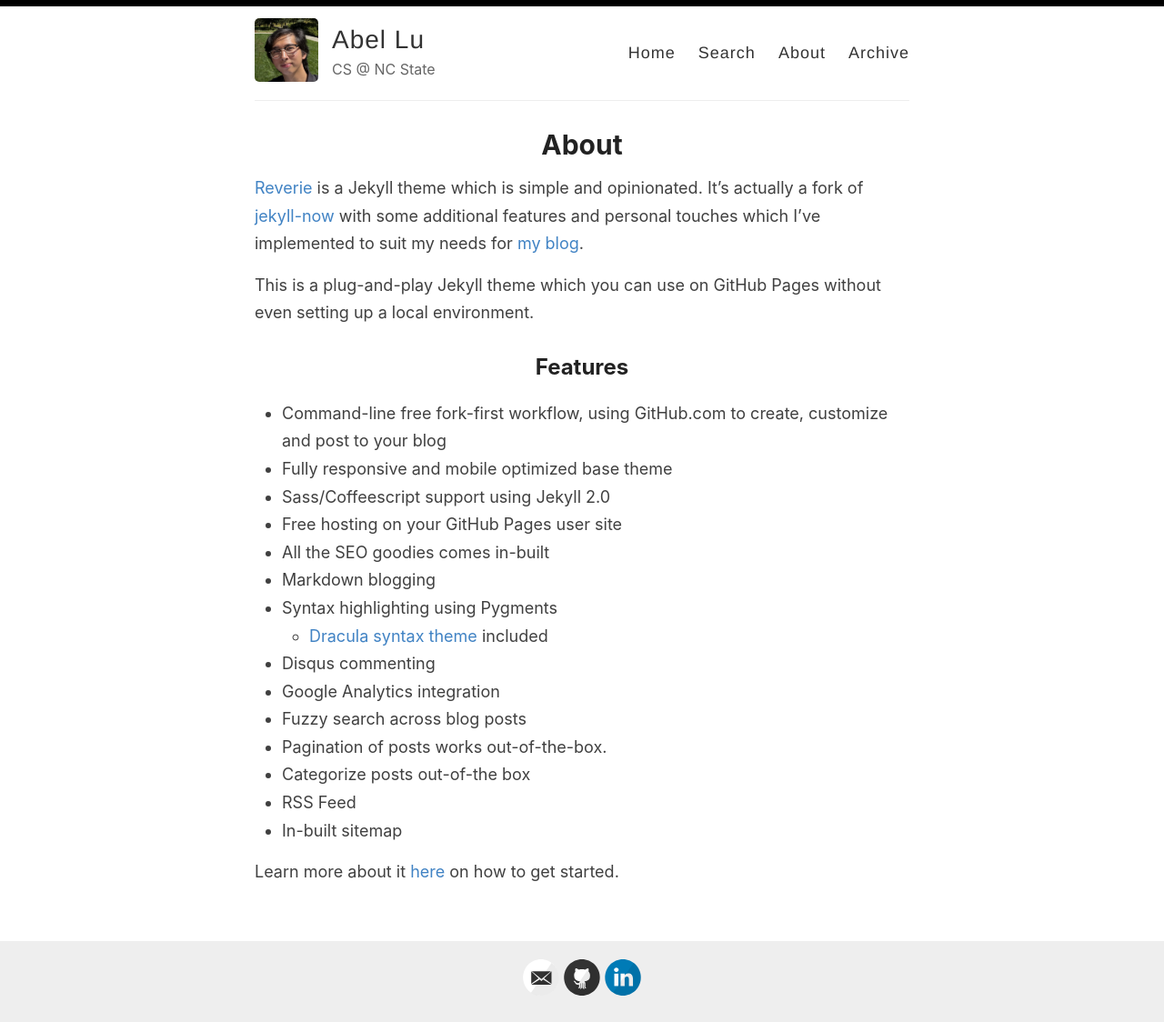
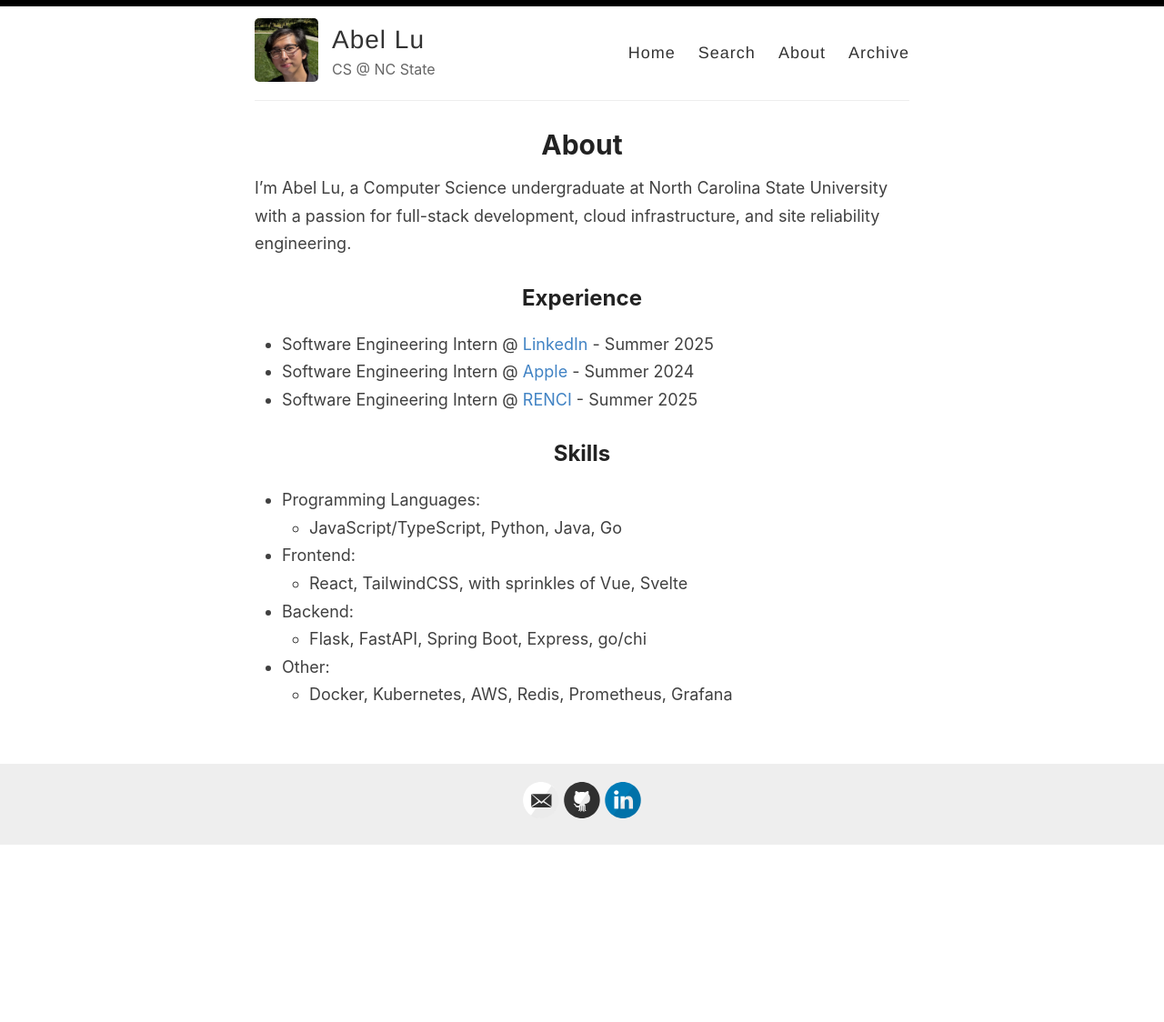
Before and after one commit to azn-abel/azn-abel.github.io, a Jekyll site: the page built from _pages/about.md, in a window 1280 px wide. Shown: the whole page at 91% size. Built offline with Jekyll 4.4.1, drawn with Linux system fonts in a browser that asks for light colours; after the commit the page ends 930 px from its top, so only the background shows below that.

Commit message:
Update about.md

```diff
--- a/_pages/about.md
+++ b/_pages/about.md
@@ -4,26 +4,21 @@
 permalink: /about/
 ---
 
-[Reverie](https://github.com/amitmerchant1990/reverie) is a Jekyll theme which is simple and opinionated. It's actually a fork of [jekyll-now](https://github.com/barryclark/jekyll-now) with some additional features and personal touches which I've implemented to suit my needs for [my blog](https://www.amitmerchant.com).
+I'm Abel Lu, a Computer Science undergraduate at North Carolina State University with a passion for full-stack development, cloud infrastructure, and site reliability engineering.
 
-This is a plug-and-play Jekyll theme which you can use on GitHub Pages without even setting up a local environment.
+## Experience
 
-## Features
+- Software Engineering Intern @ [LinkedIn](https://about.linkedin.com/) - Summer 2025
+- Software Engineering Intern @ [Apple](https://www.apple.com/) - Summer 2024
+- Software Engineering Intern @ [RENCI](https://renci.org/) - Summer 2025
 
-- Command-line free fork-first workflow, using GitHub.com to create, customize and post to your blog
-- Fully responsive and mobile optimized base theme
-- Sass/Coffeescript support using Jekyll 2.0
-- Free hosting on your GitHub Pages user site
-- All the SEO goodies comes in-built
-- Markdown blogging
-- Syntax highlighting using Pygments
-    - [Dracula syntax theme](https://draculatheme.com/) included
-- Disqus commenting
-- Google Analytics integration
-- Fuzzy search across blog posts
-- Pagination of posts works out-of-the-box.
-- Categorize posts out-of-the box
-- RSS Feed
-- In-built sitemap
+## Skills
 
-Learn more about it [here](https://github.com/amitmerchant1990/reverie) on how to get started.
+- Programming Languages:
+    - JavaScript/TypeScript, Python, Java, Go
+- Frontend:
+    - React, TailwindCSS, with sprinkles of Vue, Svelte
+- Backend:
+    - Flask, FastAPI, Spring Boot, Express, go/chi
+- Other:
+    - Docker, Kubernetes, AWS, Redis, Prometheus, Grafana
```
